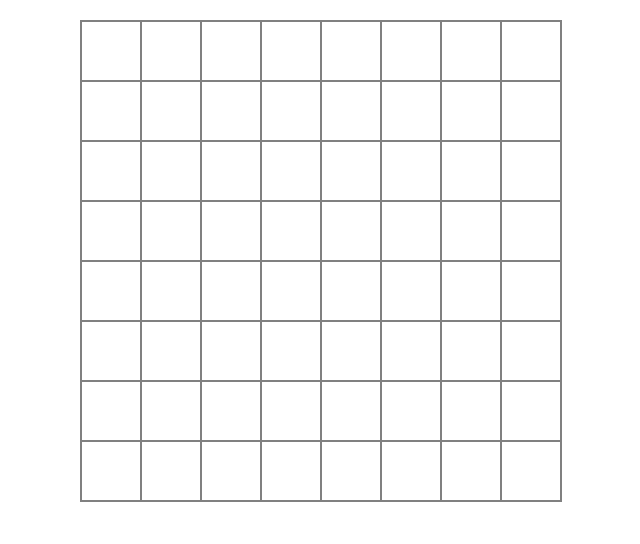
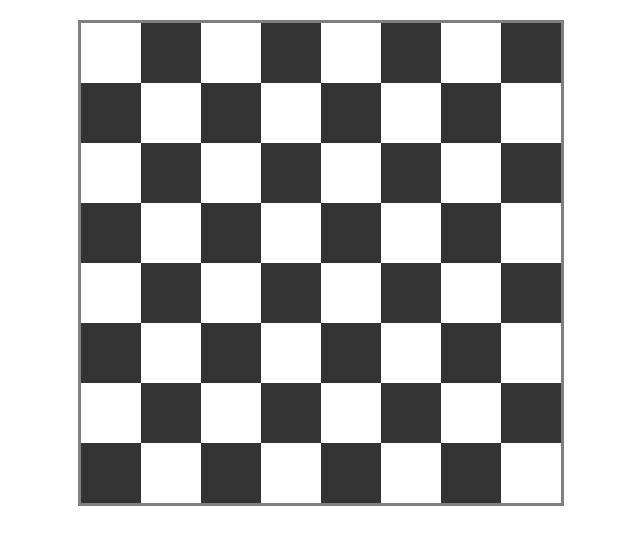
Before and after one commit to Mclilzee/knight-travails-react, a React (Vite) app: page / in a window 1280 px wide. Shown: the top 544 px of the page, without its empty margins (319-959 px from the left). Built offline with nearby package versions, Linux system fonts and the light colour scheme.

Commit message:
Update cells to reflect their status

```diff
--- a/src/main/chess/Cell.tsx
+++ b/src/main/chess/Cell.tsx
@@ -1,7 +1,19 @@
+import ChessSquare from "../utils/ChessSquare";
 import { ChessBoardCell } from "./interfaces";
 
-export default function Cell(props: ChessBoardCell) {
+export default function Cell({ square, step, selected }: ChessBoardCell) {
+
   return (
-    <div className="cell"></div>
+    <div className={`cell ${getCellColor(square)} ${selected ? "selected" : ""}`} >
+      {step > 0 ? step : ""}
+    </div >
   )
 }
+
+function getCellColor(square: ChessSquare) {
+  if ((square.x + square.y) % 2 === 0) {
+    return "white"
+  } else {
+    return "black"
+  }
+}
--- a/src/main/chess/chess-board.css
+++ b/src/main/chess/chess-board.css
@@ -2,9 +2,17 @@
   display: grid;
   grid-template-columns: repeat(8, min(60px, 10vw, 10vh));
   grid-template-rows: repeat(8, min(60px, 10vw, 10vh));
-  border: solid 1px grey;
+  border: solid 3px grey;
 }
 
-.cell {
-  border: solid 1px grey;
+.cell.black {
+  background-color: rgba(0, 0, 0, 0.8);
 }
+
+.cell.white {
+  background-color: rgba(255, 255, 255, 0.8);
+}
+
+.cell.selected {
+  background-color: yellow;
+}
```
